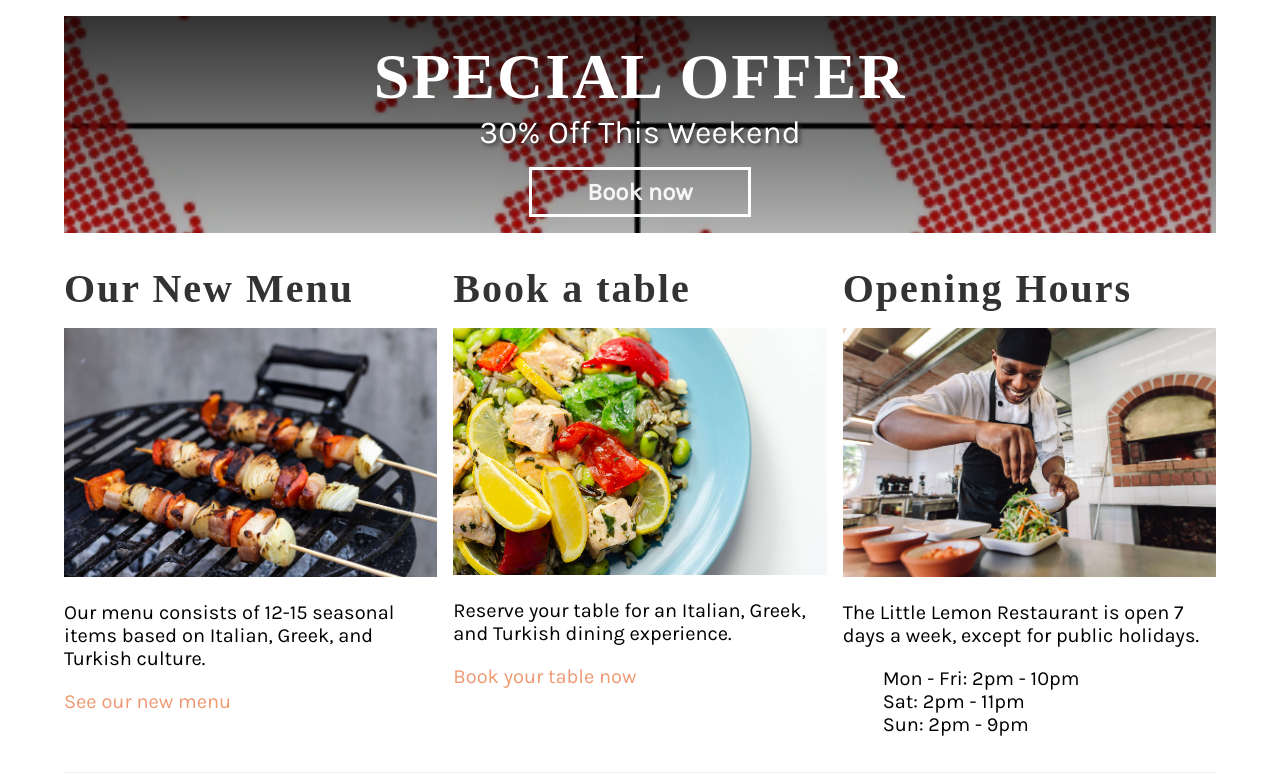
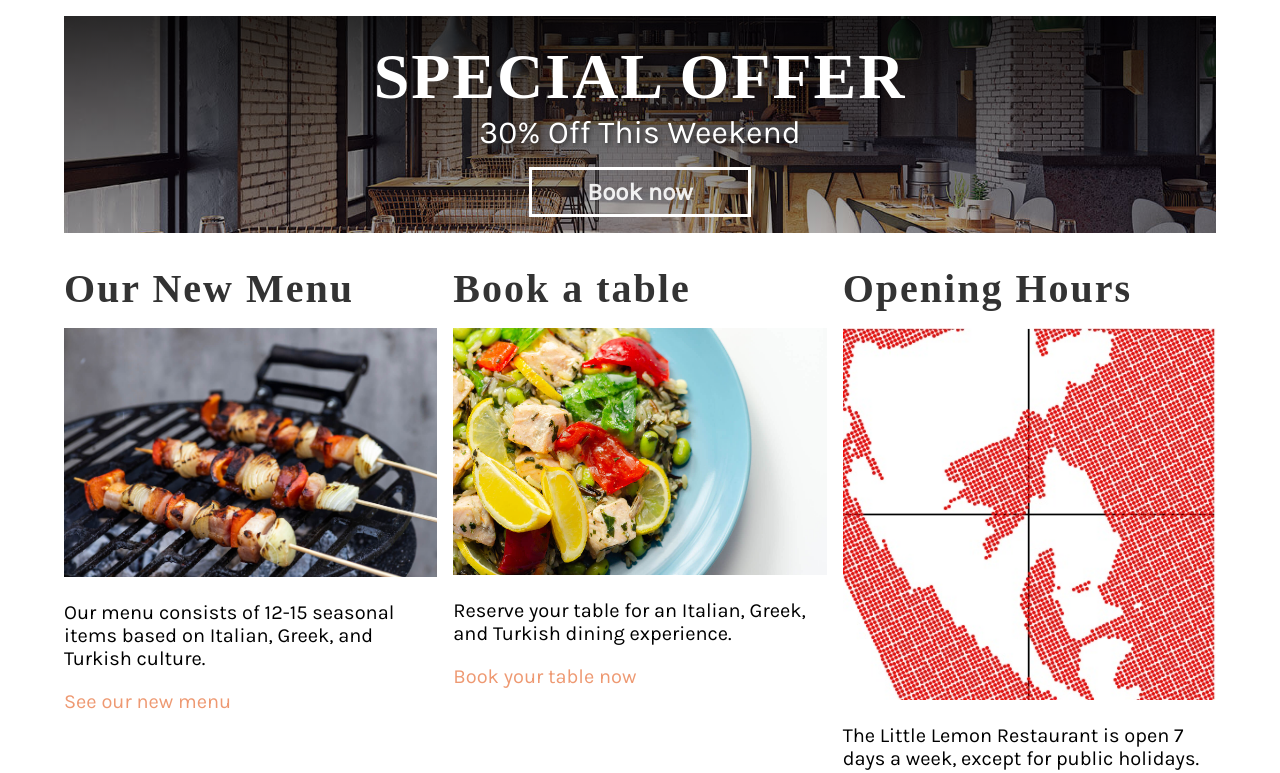
Before and after one commit to Tatonka-Huygens/littlelemon, a Django app: page / in a window 1280 px wide. Shown: the part 244-1017 px from the top of the page. Run offline with Django 4.2, Linux system fonts and the light colour scheme; some web fonts are replaced.

Commit message:
commit 11

```diff
--- a/restaurant/static/css/style.css
+++ b/restaurant/static/css/style.css
@@ -136,7 +136,7 @@ input{
   }
 
 #hero {
-    background-image: linear-gradient(0deg, rgba(0, 0, 0, 0.3), rgba(0, 0, 0, 0.8)), url('../img/Lucho5.jpg');
+    background-image: linear-gradient(0deg, rgba(0, 0, 0, 0.3), rgba(0, 0, 0, 0.8)), url('../img/restaurant_inside.jpg');
     background-size: cover;
     background-position: 75%;
     color: white;
--- a/restaurant/templates/index.html
+++ b/restaurant/templates/index.html
@@ -79,7 +79,7 @@
     </article>
     <article>
       <h2>Opening Hours</h2>
-      <img src="{% static 'img/head_chef.jpg' %}">
+      <img src="{% static 'img/Lucho5.jpg' %}">
       <p>
         The Little Lemon Restaurant is open 7 days a week, except for public holidays.
       </p>
```
